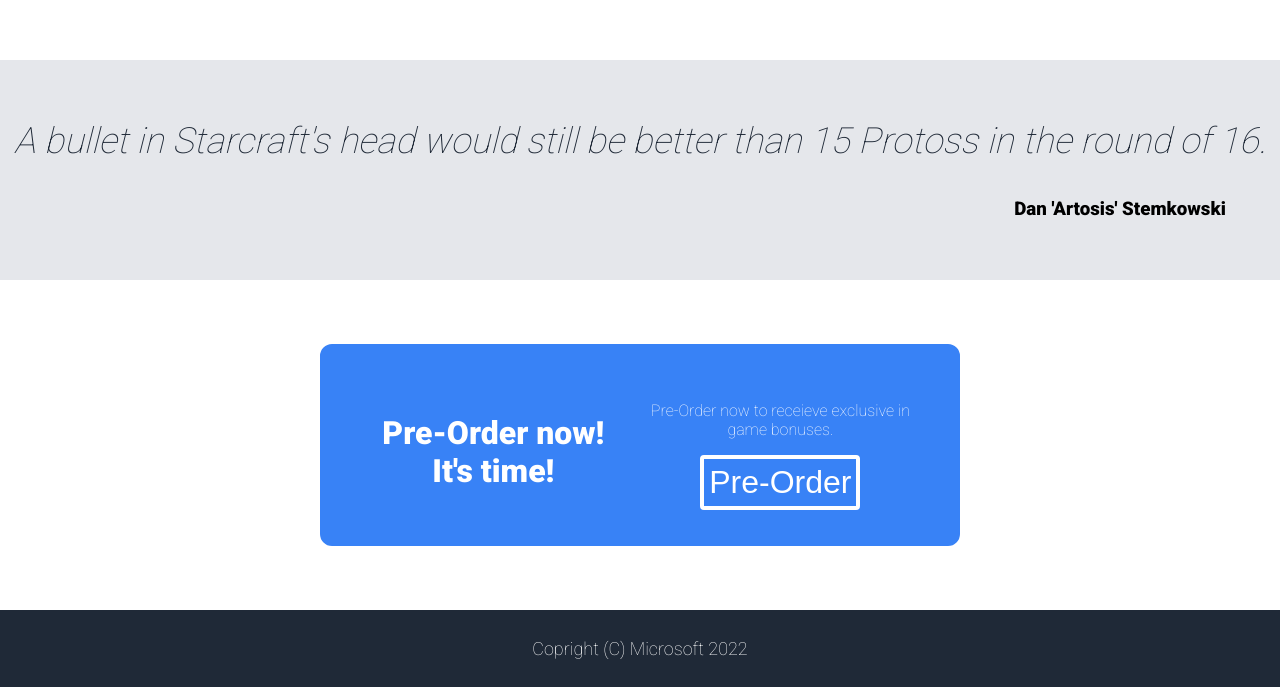
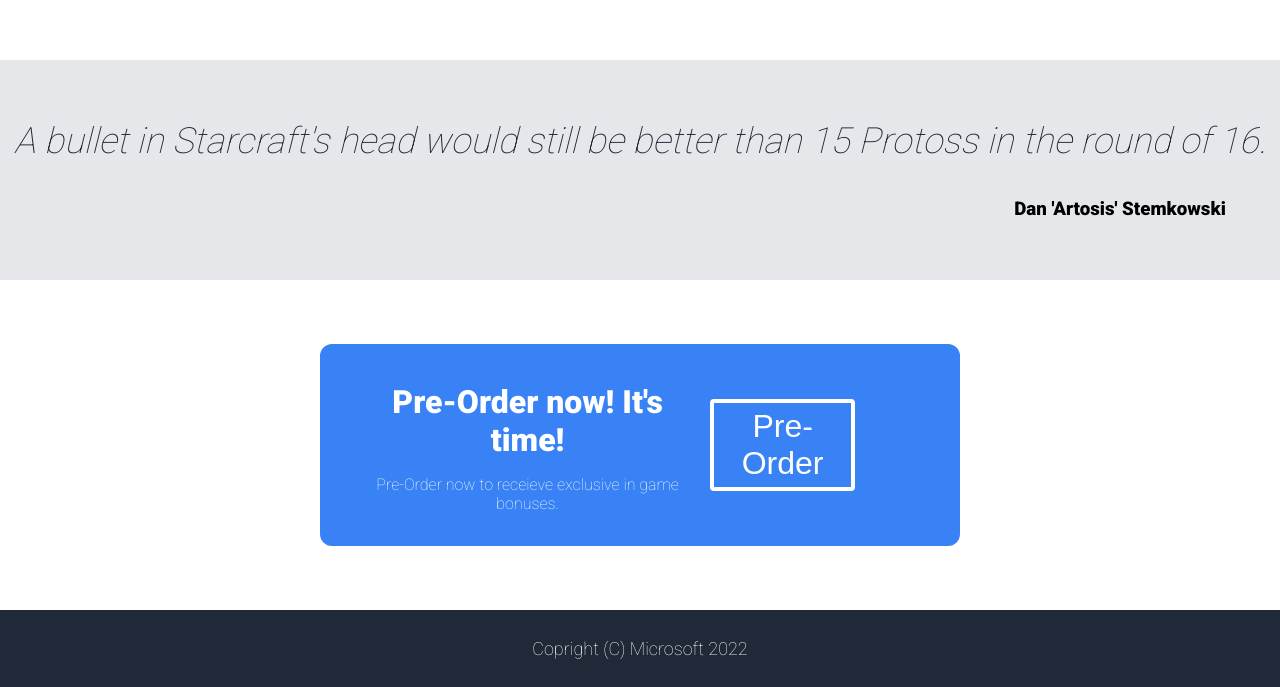
Before and after one commit to ZacharyDangelo/TOP_LandingPage, a plain HTML site: page Site/index.html in a window 1280 px wide. Shown: the part 1135-1822 px from the top of the page. Drawn offline with Linux system fonts and the light colour scheme.

Commit message:
Fixed button positioning on call to action.

```diff
--- a/Site/index.html
+++ b/Site/index.html
@@ -56,9 +56,11 @@
     </div>
 
     <div class="call-to-action">
+        <div class="call-to-action-left">
         <h1>Pre-Order now! It's time!</h1>
+        <p>Pre-Order now to receieve exclusive in game bonuses.</p>
+    </div>
         <div class="call-to-action-button">
-            <p>Pre-Order now to receieve exclusive in game bonuses.</p>
             <button>Pre-Order</button>
         </div>
 
--- a/Site/style.css
+++ b/Site/style.css
@@ -143,8 +143,11 @@ body{
     flex-basis: 100%;
     justify-content: space-between;
     padding: 16px;
+    padding-right:80px;
     gap: 16px;
     text-align: center;
+
+    align-items: center;
 
 }
 
```
